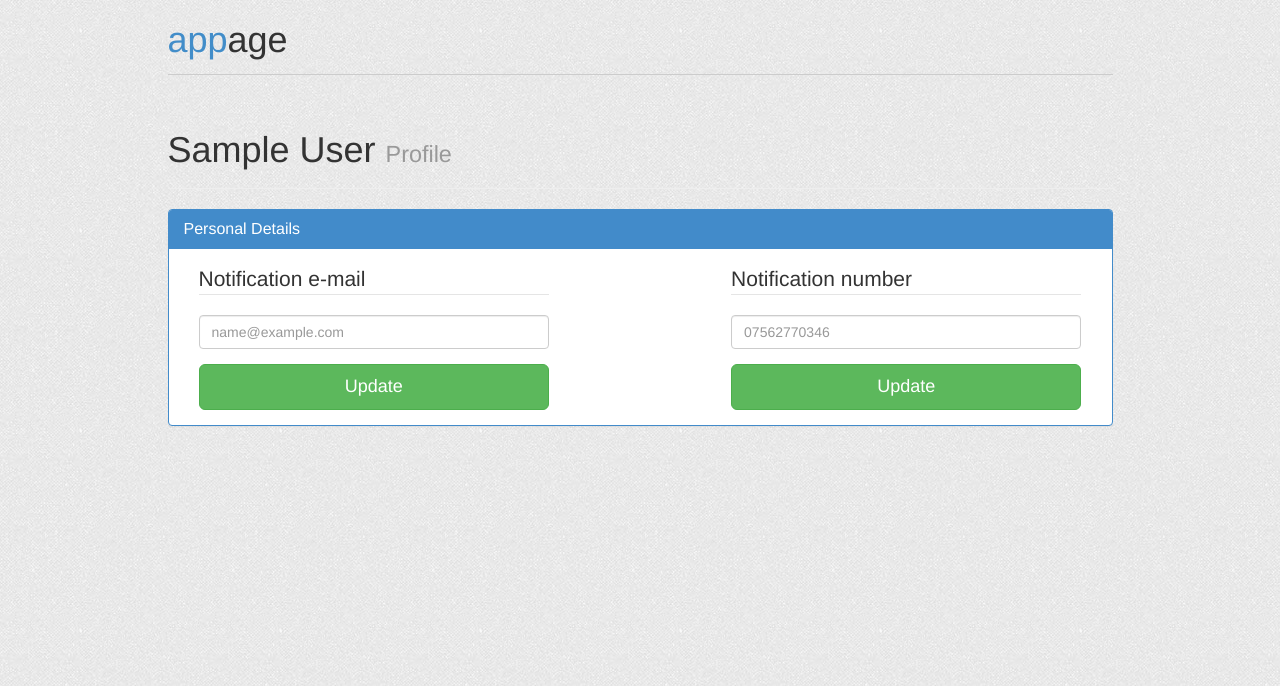
After one commit to gutechsoc-hackathon/Django, a Django app: page /user/profile/ in a window 1280 px wide. The commit adds this page. Shown: the top 686 px of the page. Run offline with Django 3.2, Linux system fonts and the light colour scheme; the visitor is signed in with stand-in values (Sample User, id 1); some libraries are stand-ins or nearby versions.

Commit message:
Added profile page.

```diff
--- a/users/templates/users/home.html
+++ b/users/templates/users/home.html
@@ -21,7 +21,7 @@
   <div class="row">
     <div class="col-md-10 col-md-offset-1">
       <div id="buttons">
-        <button type="button" class="btn btn-primary btn-circle btn-xl" onclick="location.href='{% url 'user:home' %}'">Profile</button>
+        <button type="button" class="btn btn-primary btn-circle btn-xl" onclick="location.href='{% url 'user:profile' %}'">Profile</button>
         <button type="button" class="btn btn-info btn-circle btn-xl" onclick="location.href='{% url 'user:devices' %}'">Devices</button>
         <button type="button" class="btn btn-danger btn-circle btn-xl" onclick="location.href='{% url 'user:logout' %}'">Logout</button>
       </div>
--- /dev/null
+++ b/users/templates/users/profile.html
@@ -0,0 +1,59 @@
+{% extends "base.html" %}
+
+{% block content %}
+<div class="container">
+  <div class="row">
+    <div class="col-md-10 col-md-offset-1 form-signin-heading">
+      <h1 onclick="window.location='/user/home';">
+        <span class="sub-heading">app</span>age
+      </h1>
+      <hr />
+    </div>
+  </div>
+</div>
+
+<div class="container">
+  <div class="row">
+    <div class="col-md-10 col-md-offset-1">
+      <div class="page-header">
+        <h1>{{ user.first_name }} {{ user.last_name }} <small>Profile</small></h1>
+      </div>
+    </div>
+  </div>
+</div>
+
+<div class="container">
+  <div class="row">
+    <div class="col-md-10 col-md-offset-1">
+      <div class="panel panel-primary">
+        <div class="panel-heading">
+          <h3 class="panel-title">Personal Details</h3>
+        </div>
+        <div class="panel-body">
+
+          <form accept-charset="UTF-8" role="form" class="col-md-5">
+            <legend>Notification e-mail</legend>
+            <fieldset>
+              <div class="form-group">
+                <input class="form-control" placeholder="{{ user.email }}" name="name" type="text">
+              </div>
+              <input class="btn btn-lg btn-success btn-block" type="submit" value="Update">
+            </fieldset>
+          </form>
+
+          <form accept-charset="UTF-8" role="form" class="col-md-5 col-md-offset-2">
+            <legend>Notification number</legend>
+            <fieldset>
+              <div class="form-group">
+                <input class="form-control" placeholder="07562770346" name="name" type="text">
+              </div>
+              <input class="btn btn-lg btn-success btn-block" type="submit" value="Update">
+            </fieldset>
+          </form>
+
+        </div>
+      </div>
+    </div>
+  </div>
+</div>
+{% endblock %}
--- a/users/urls.py
+++ b/users/urls.py
@@ -11,4 +11,5 @@ urlpatterns = patterns('',
                        url(r'^home/$', views.home, name='home'),
                        url(r'^devices/$', views.devices, name='devices'),
                        url(r'^device/$', views.device_by_id, name='devices_by_id'),
+                       url(r'^profile/$', views.profile, name='profile'),
 )
--- a/users/views.py
+++ b/users/views.py
@@ -143,3 +143,7 @@ def retrieve_device_usageDB(device):
 
         sesh.save()
     device.save()
+
+@login_required
+def profile(request):
+    return render(request, 'users/profile.html', {'user': request.user })
```
